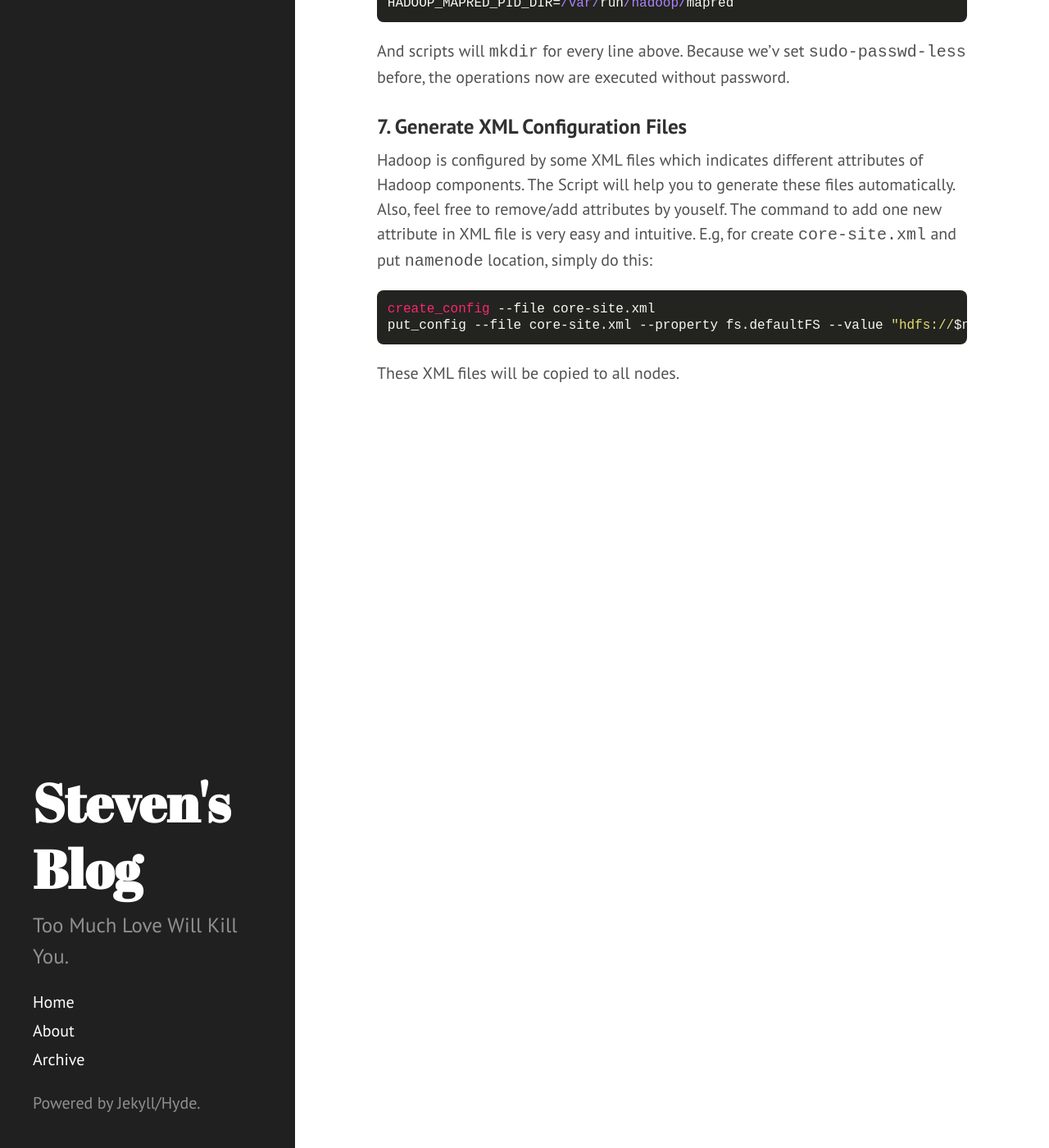
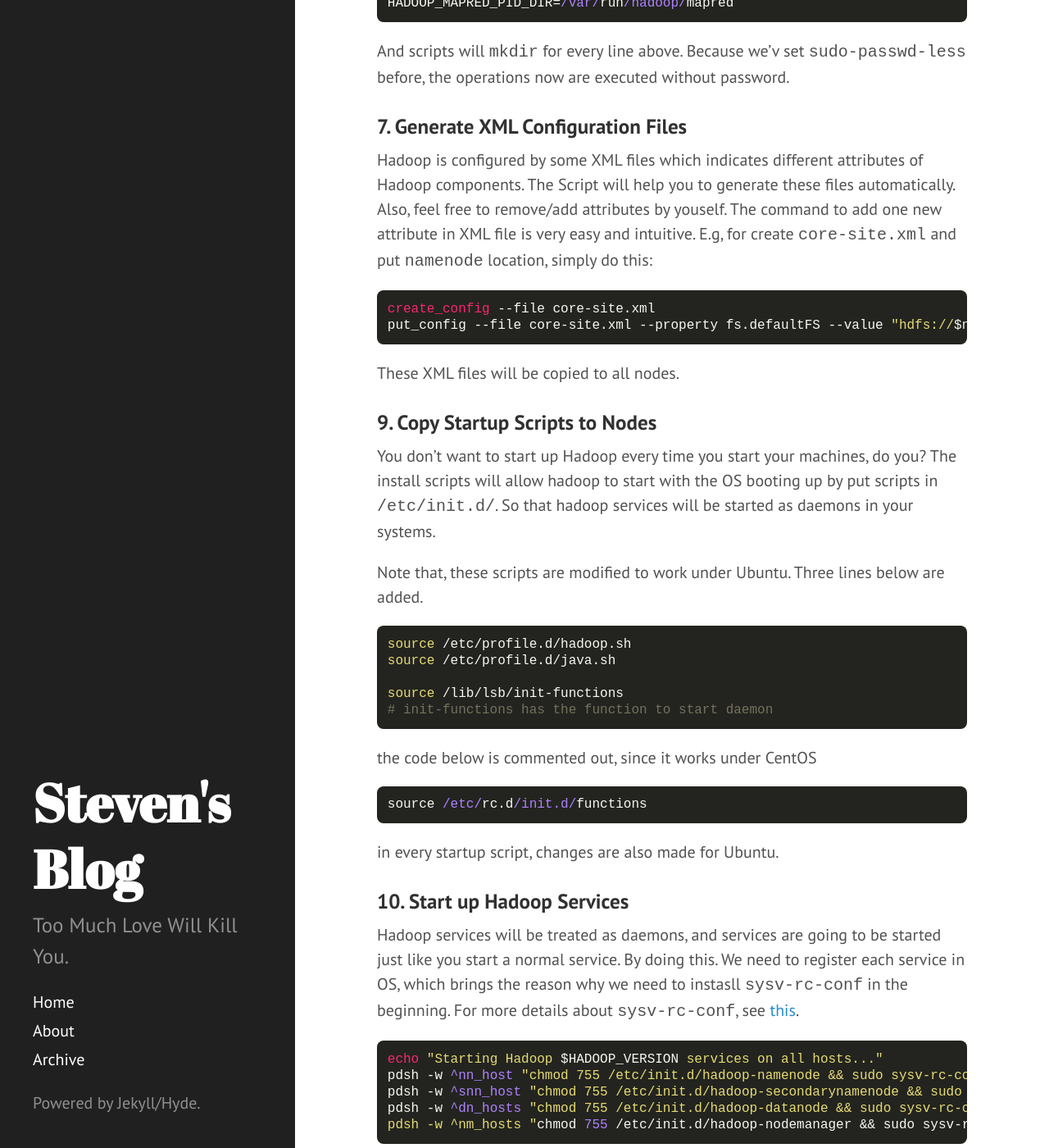
Before and after one commit to legatoo/legatoo.github.io, a Jekyll site: the page built from _posts/2014-11-12-Install-Yarn-on-Ubuntu-Cluster-via-Scripts.md, in a window 1280 px wide and 1400 px high, scrolled down 5981 px. Shown: the whole window at 82% size. Built offline with Jekyll 4.4.1, drawn with Linux system fonts in a browser that asks for light colours; Markdown is read by kramdown in place of the engine named in the settings; some of the changed text lies outside the part shown.

```diff
--- a/_posts/2014-11-12-Install-Yarn-on-Ubuntu-Cluster-via-Scripts.md
+++ b/_posts/2014-11-12-Install-Yarn-on-Ubuntu-Cluster-via-Scripts.md
@@ -187,3 +187,63 @@
 put_config --file core-site.xml --property fs.defaultFS --value "hdfs://$nn:9000"</code></pre>
 
 These XML files will be copied to all nodes.
+
+###9. Copy Startup Scripts to Nodes
+
+You don't want to start up Hadoop every time you start your machines, do you? The install scripts will allow hadoop to start with the OS booting up by put scripts in `/etc/init.d/`. So that hadoop services will be started as daemons in your systems.
+
+Note that, these scripts are modified to work under Ubuntu. Three lines below are added.
+
+<pre><code>source /etc/profile.d/hadoop.sh
+source /etc/profile.d/java.sh
+
+source /lib/lsb/init-functions
+#init-functions has the function to start daemon</code></pre>
+
+the code below is commented out, since it works under CentOS
+<pre><code class="Bash">source /etc/rc.d/init.d/functions
+</code></pre>
+
+in every startup script, changes are also made for Ubuntu.
+
+
+###10. Start up Hadoop Services
+
+Hadoop services will be treated as daemons, and services are going to be started just like you start a normal service. By doing this. We need to register each service in OS, which brings the reason why we need to instasll `sysv-rc-conf` in the beginning. For more details about `sysv-rc-conf`, see [this](http://manpages.ubuntu.com/manpages/dapper/man8/sysv-rc-conf.8.html).
+
+<pre><code class="Bash">echo "Starting Hadoop $HADOOP_VERSION services on all hosts..."
+pdsh -w ^nn_host "chmod 755 /etc/init.d/hadoop-namenode && sudo sysv-rc-conf hadoop-namenode on && sudo service hadoop-namenode start"
+pdsh -w ^snn_host "chmod 755 /etc/init.d/hadoop-secondarynamenode && sudo sysv-rc-conf hadoop-secondarynamenode on && sudo service hadoop-secondarynamenode start"
+pdsh -w ^dn_hosts "chmod 755 /etc/init.d/hadoop-datanode && sudo sysv-rc-conf hadoop-datanode on && sudo service hadoop-datanode pdsh -w ^rm_host "chmod 755 /etc/init.d/hadoop-resourcemanager && sudo sysv-rc-conf hadoop-resourcemanager on && sudo service hadoop-resourcemanager start"
+pdsh -w ^nm_hosts "chmod 755 /etc/init.d/hadoop-nodemanager && sudo sysv-rc-conf hadoop-nodemanager on && sudo service hadoop-nodemanager start"</code></pre>
+
+###11. Time for Smoke Test
+
+Run a `pi` program in your new installed Yarn Cluster
+
+<pre><code bash="Bash">hadoop jar $HADOOP_HOME/share/hadoop/mapreduce/hadoop-mapreduce-examples-$HADOOP_VERSION.jar pi -Dmapreduce.clientfactory.class.name=org.apache.hadoop.mapred.YarnClientFactory -libjars $HADOOP_HOME/share/hadoop/mapreduce/hadoop-mapreduce-client-jobclient-$HADOOP_VERSION.jar 16 10000</code></pre>
+
+`3.14` delivers the greeting from Yarn.
+
+
+##&#9824;&nbsp;&nbsp;How To Run
+
+This is the easy part. After you are clear about the work mentioned <a href="#section1">section1</a> and <a href="#section2">section2</a>. Simply do this in your terminal.
+
+<pre><code class="Bash">git clone https://github.com/legatoo/hadoop-install-scripts
+cd hadoop-install-scripts
+source install-hadoop2.sh -f | tee log
+</code></pre>
+
+For <a name="uninstall"><font color="black">Uninstall</font></a><sup><a href="#format_namenode">&nbsp;back</a></sup>
+
+<pre><code class="Bash">source uninstall-hadoop2.sh</code></pre>
+
+<font color="Red">*Note*</font>: `uninstall-hadoop2.sh` will delete current files in your HDFS, <font color="red">be careful</font>. Also, sometimes `jps` will not show running hadoop service which makes new installation failure misleading, so, the uninstall script will also kill your `java` progress to give new install a fresh environment, <font color="red">be careful</font> and modify as your demands.
+
+
+Thank you for reading.
+
+@stevenyfy
+
+<meta itemprop="url" content="http://legato.ninja/2014/11/12/Install-Yarn-on-Ubuntu-Cluster-via-Scripts/"></div>
```
